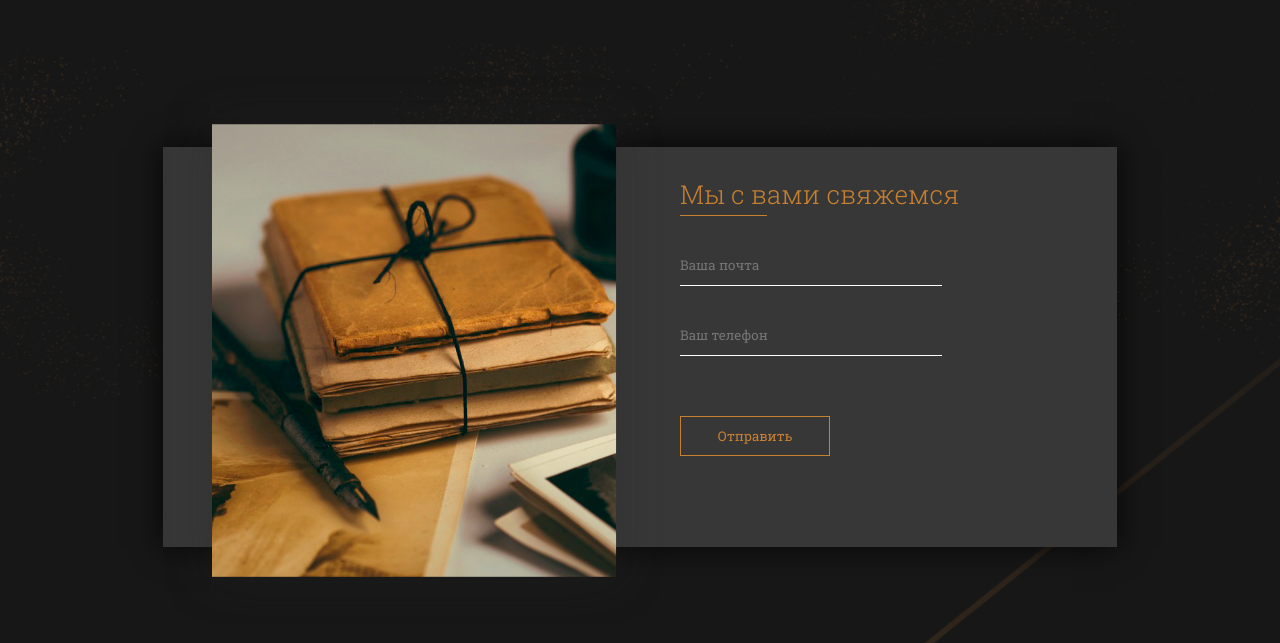
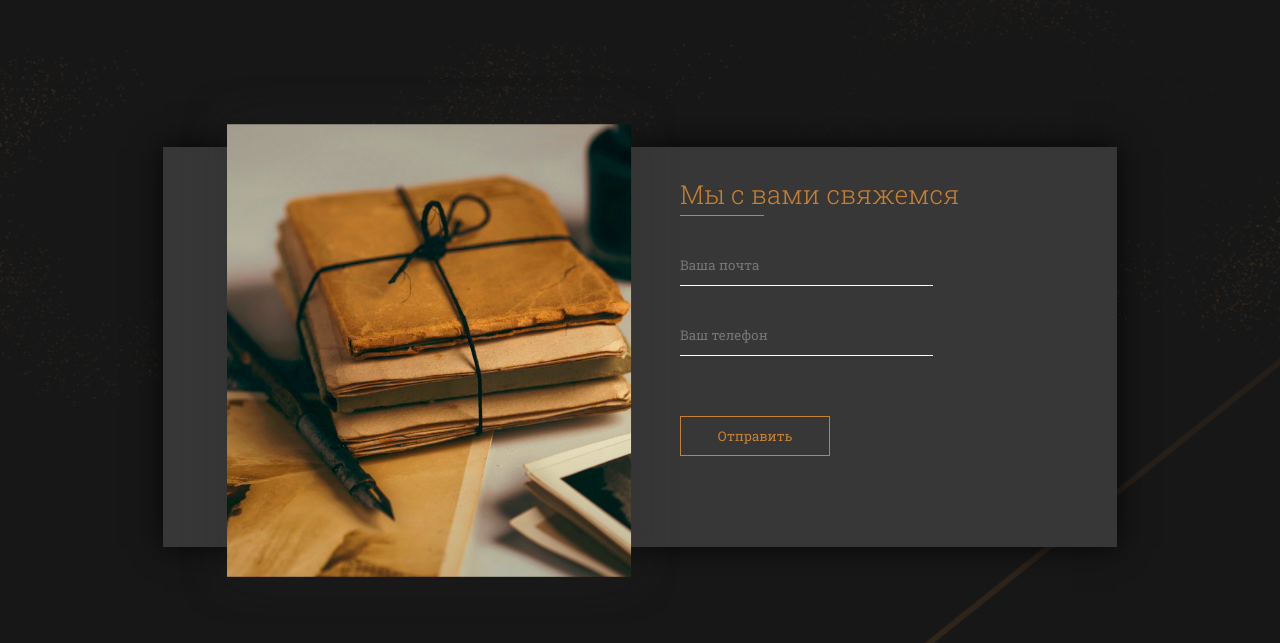
Before and after one commit to git-dmitriy/js-practice, a website with bundled scripts: page yoga/src/index.html in a window 1280 px wide. Shown: the part 3389-4032 px from the top of the page. Built offline with nearby package versions, Linux system fonts and the light colour scheme; what cleave.js would draw is missing.

Commit message:
Add bootstrap-grid in contact section

```diff
--- a/yoga/src/index.html
+++ b/yoga/src/index.html
@@ -182,11 +182,11 @@
 					<span id="total">20456</span>
 				</div>
 			</div>
-			<div class="contact" id="contacts">
-				<div class="contact-img">
+			<div class="contact row" id="contacts">
+				<div class="contact-img col">
 					<img src="assets/img/letter.png" alt="letter">
 				</div>
-				<div class="contact-form">
+				<div class="contact-form  col">
 					<div class="contact-form-title">
 						Мы с вами свяжемся
 					</div>
```
